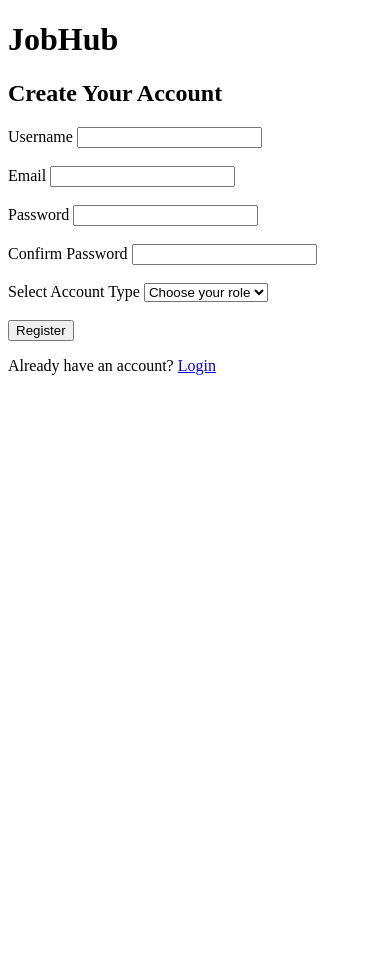
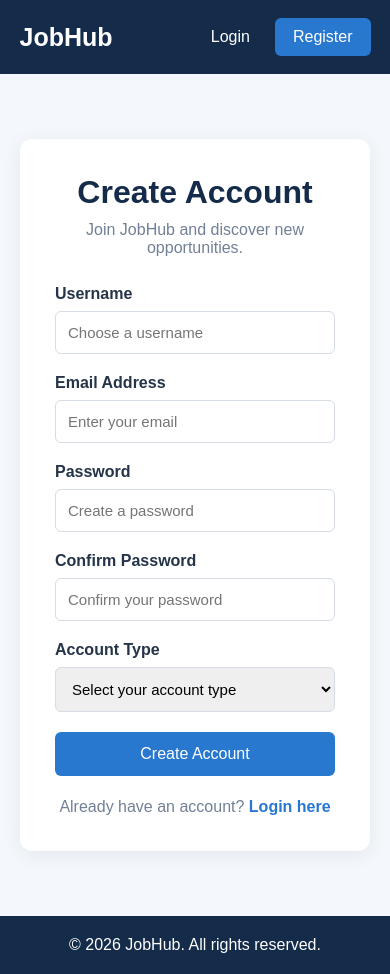
Before and after one commit to sweetybarnawal20/jobhub, a Django app: page /register/ in a window 390 px wide. Before the commit the page ends 375 px from the top, so only its background shows below. Run offline with Django 5.2, Linux system fonts and the light colour scheme.

Commit message:
Build consistent Jobhub UI and dashboards

```diff
--- /dev/null
+++ b/accounts/static/accounts/css/style.css
@@ -0,0 +1,244 @@
+/* Global Reset */
+
+* {
+    margin: 0;
+    padding: 0;
+    box-sizing: border-box;
+}
+
+body {
+    font-family: Arial, sans-serif;
+    background-color: #F4F7FB;
+    color: #253449;
+    min-height: 100vh;
+    display: flex;
+    flex-direction: column;
+}
+
+.container {
+    width: 90%;
+    max-width: 1200px;
+    margin: auto;
+}
+
+
+/* Navbar */
+
+.navbar {
+    background-color: #142B4A;
+    padding: 18px 0;
+}
+
+.nav-content {
+    display: flex;
+    justify-content: space-between;
+    align-items: center;
+}
+
+.logo {
+    color: white;
+    font-size: 25px;
+    font-weight: bold;
+    text-decoration: none;
+}
+
+.nav-links {
+    display: flex;
+    align-items: center;
+    gap: 25px;
+}
+
+.nav-links a {
+    color: white;
+    text-decoration: none;
+}
+
+.nav-button {
+    background-color: #2878D0;
+    padding: 10px 18px;
+    border-radius: 6px;
+}
+
+
+/* Main Content */
+
+.main-content {
+    flex: 1;
+    padding: 45px 0;
+}
+
+
+/* Footer */
+
+.footer {
+    background-color: #142B4A;
+    color: white;
+    text-align: center;
+    padding: 20px;
+}
+
+/* Authentication Pages */
+
+.auth-container {
+    display: flex;
+    justify-content: center;
+    align-items: center;
+    padding: 20px;
+}
+
+.auth-card {
+    background-color: white;
+    width: 100%;
+    max-width: 450px;
+    padding: 35px;
+    border-radius: 12px;
+    box-shadow: 0 4px 20px rgba(0, 0, 0, 0.07);
+}
+
+.auth-card h1 {
+    color: #142B4A;
+    text-align: center;
+    margin-bottom: 10px;
+}
+
+.auth-subtitle {
+    text-align: center;
+    color: #718096;
+    margin-bottom: 28px;
+}
+
+.form-group {
+    margin-bottom: 20px;
+}
+
+.form-group label {
+    display: block;
+    font-weight: bold;
+    margin-bottom: 8px;
+}
+
+.form-group input,
+.form-group select {
+    width: 100%;
+    padding: 12px;
+    border: 1px solid #D5DCE5;
+    border-radius: 6px;
+    font-size: 15px;
+}
+
+.form-group input:focus,
+.form-group select:focus {
+    outline: none;
+    border-color: #2878D0;
+}
+
+.primary-button {
+    width: 100%;
+    padding: 13px;
+    background-color: #2878D0;
+    color: white;
+    border: none;
+    border-radius: 6px;
+    font-size: 16px;
+    cursor: pointer;
+}
+
+.primary-button:hover {
+    background-color: #1D62AD;
+}
+
+.auth-footer {
+    text-align: center;
+    margin-top: 22px;
+    color: #718096;
+}
+
+.auth-footer a {
+    color: #2878D0;
+    text-decoration: none;
+    font-weight: bold;
+}
+
+.error-message {
+    background-color: #FEE2E2;
+    color: #B91C1C;
+    padding: 12px;
+    border-radius: 6px;
+    margin-bottom: 18px;
+}
+
+/* Dashboard Pages */
+
+.dashboard-header {
+    display: flex;
+    justify-content: space-between;
+    align-items: center;
+    margin-bottom: 35px;
+}
+
+.dashboard-header h1 {
+    color: #142B4A;
+    margin-bottom: 10px;
+}
+
+.dashboard-header p {
+    color: #718096;
+}
+
+.role-badge {
+    background-color: #EAF2FA;
+    color: #2878D0;
+    padding: 9px 18px;
+    border-radius: 20px;
+    font-weight: bold;
+}
+
+.dashboard-grid {
+    display: grid;
+    grid-template-columns: repeat(3, 1fr);
+    gap: 25px;
+}
+
+.dashboard-card {
+    background-color: white;
+    padding: 28px;
+    border-radius: 10px;
+    box-shadow: 0 4px 15px rgba(0, 0, 0, 0.05);
+}
+
+.dashboard-card h3 {
+    color: #142B4A;
+    margin-bottom: 14px;
+}
+
+.dashboard-card p {
+    color: #718096;
+    line-height: 1.6;
+    margin-bottom: 25px;
+}
+
+.dashboard-button {
+    background-color: #2878D0;
+    color: white;
+    padding: 11px 18px;
+    border: none;
+    border-radius: 6px;
+    cursor: not-allowed;
+    opacity: 0.7;
+}
+
+/* Responsive Layout */
+
+@media (max-width: 768px) {
+
+    .dashboard-grid {
+        grid-template-columns: 1fr;
+    }
+
+    .dashboard-header {
+        align-items: flex-start;
+        gap: 15px;
+        flex-direction: column;
+    }
+
+}
--- /dev/null
+++ b/accounts/templates/accounts/base.html
@@ -0,0 +1,68 @@
+{% load static %}
+
+<!DOCTYPE html>
+<html lang="en">
+
+<head>
+    <meta charset="UTF-8">
+    <meta name="viewport" content="width=device-width, initial-scale=1.0">
+
+    <title>{% block title %}JobHub{% endblock %}</title>
+
+    <link rel="stylesheet" href="{% static 'accounts/css/style.css' %}">
+</head>
+
+<body>
+
+    <nav class="navbar">
+
+        <div class="container nav-content">
+
+            <a href="{% url 'home' %}" class="logo">
+                JobHub
+            </a>
+
+            <div class="nav-links">
+                {% if request.user.is_authenticated %}
+
+                    {% if request.user.role == "CANDIDATE" %}
+                        <a href="{% url 'candidate_dashboard' %}">Dashboard</a>
+                    {% elif request.user.role == "EMPLOYER" %}
+                        <a href="{% url 'employer_dashboard' %}">Dashboard</a>
+                    {% endif %}
+
+                    <a href="{% url 'logout' %}" class="nav-button">
+                        Logout
+                    </a>
+
+                {% else %}
+
+                    <a href="{% url 'login' %}">Login</a>
+                    <a href="{% url 'register' %}" class="nav-button">
+                        Register
+                    </a>
+
+                {% endif %}
+            </div>
+
+        </div>
+
+    </nav>
+
+
+    <main class="main-content">
+
+        {% block content %}
+        {% endblock %}
+
+    </main>
+
+
+    <footer class="footer">
+        <div class="container">
+            <p>© 2026 JobHub. All rights reserved.</p>
+        </div>
+    </footer>
+
+</body>
+</html>
--- a/accounts/templates/accounts/register.html
+++ b/accounts/templates/accounts/register.html
@@ -1,69 +1,75 @@
-<!DOCTYPE html>
-<html>
-<head>
-    <title>JobHub - Register</title>
-</head>
+{% extends 'accounts/base.html' %}
 
-<body>
+{% block title %}Register | JobHub{% endblock %}
 
-    <h1>JobHub</h1>
-    <h2>Create Your Account</h2>
+{% block content %}
+
+<div class="auth-container">
+
+    <div class="auth-card">
+
+        <h1>Create Account</h1>
+
+        <p class="auth-subtitle">
+            Join JobHub and discover new opportunities.
+        </p>
 
         {% if error %}
-        <p>{{ error }}</p>
+            <div class="error-message">
+                {{ error }}
+            </div>
         {% endif %}
 
         <form method="POST">
             {% csrf_token %}
 
-        <div>
+            <div class="form-group">
                 <label>Username</label>
-            <input type="text" name="username" required>
+                <input type="text" name="username"
+                       placeholder="Choose a username" required>
             </div>
 
-        <br>
-
-        <div>
-            <label>Email</label>
-            <input type="email" name="email" required>
+            <div class="form-group">
+                <label>Email Address</label>
+                <input type="email" name="email"
+                       placeholder="Enter your email" required>
             </div>
 
-        <br>
-
-        <div>
+            <div class="form-group">
                 <label>Password</label>
-            <input type="password" name="password" required>
+                <input type="password" name="password"
+                       placeholder="Create a password" required>
             </div>
 
-        <br>
-
-        <div>
+            <div class="form-group">
                 <label>Confirm Password</label>
-            <input type="password" name="confirm_password" required>
+                <input type="password" name="confirm_password"
+                       placeholder="Confirm your password" required>
             </div>
 
-        <br>
-
-        <div>
-            <label>Select Account Type</label>
+            <div class="form-group">
+                <label>Account Type</label>
 
                 <select name="role" required>
-                <option value="">Choose your role</option>
+                    <option value="">Select your account type</option>
                     <option value="CANDIDATE">Candidate</option>
                     <option value="EMPLOYER">Employer</option>
                 </select>
             </div>
 
-        <br>
-
-        <button type="submit">Register</button>
+            <button type="submit" class="primary-button">
+                Create Account
+            </button>
 
         </form>
 
-    <p>
+        <p class="auth-footer">
             Already have an account?
-        <a href="{% url 'login' %}">Login</a>
+            <a href="{% url 'login' %}">Login here</a>
         </p>
 
-</body>
-</html>
+    </div>
+
+</div>
+
+{% endblock %}
```
Also changed, not shown: accounts/templates/accounts/candidate_dashboard.html (+42 -12 lines), accounts/templates/accounts/employer_dashboard.html (+42 -12 lines), accounts/templates/accounts/login.html (+36 -24 lines). Lines whose indentation alone changed are shown as unchanged.
